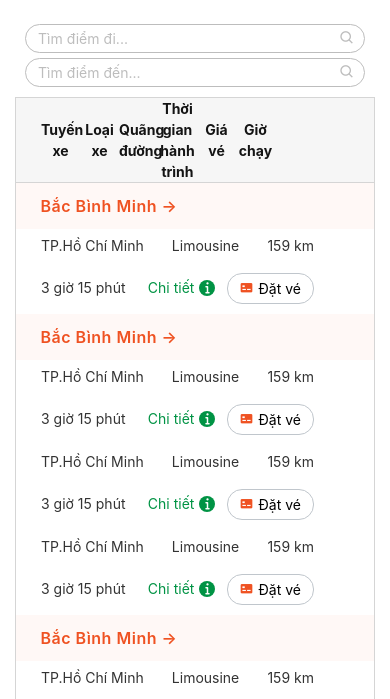
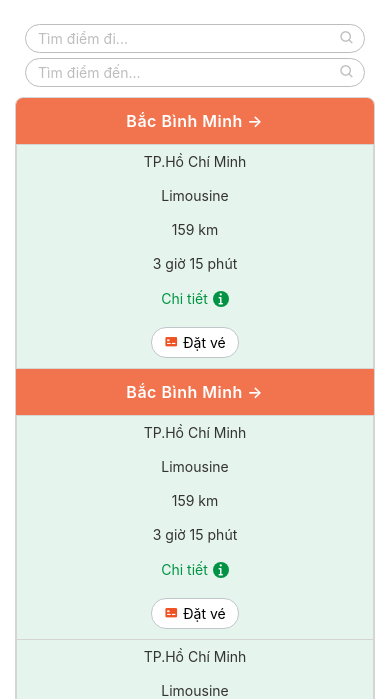
Before and after one commit to HuyNguyen54599/futa-bus-website, a website: page public/views/schedule.html in a window 390 px wide. Shown: the part 136-835 px from the top of the page. Drawn offline with nearby package versions, Linux system fonts and the light colour scheme; files whose address does not match are found by name; a web font is replaced by a local one.

Commit message:
schedule responsive

```diff
--- a/sass/block/schedule/_schedule.scss
+++ b/sass/block/schedule/_schedule.scss
@@ -42,8 +42,8 @@
         border-radius: 0 0 8px 8px;
     }
     &-item {
-        &-head-responsive {
-            display: none !important;
+        &-head-responsive:not(:nth-child(999)) {
+            display: none;
             width: 100%;
             color: $text-content-color;
             font-weight: 700;
@@ -68,6 +68,7 @@
             padding: 1.5rem 0;
         }
         &-data {
+            width: calc(100% / 7);
             font-size: 1.4rem;
             color: $text-table-color;
             &:nth-child(1),
@@ -80,8 +81,9 @@
         }
         &-d-timestart {
             color: $secondary-light-color;
-            @include flexBox(flex, center);
+            @include flexBox(flex, center, center);
             column-gap: 0.5rem;
+            cursor: pointer;
             & i {
                 display: grid;
                 place-content: center;
@@ -99,6 +101,7 @@
             border-radius: 1.5rem;
             background-color: white;
             padding: 0.6rem 1.2rem;
+            margin-left: auto;
             i {
                 color: $primary-color;
                 transition: all 0.3s ease;
@@ -113,4 +116,90 @@
             }
         }
     }
+    @include maxWidth(767.8px) {
+        &-head:not(:nth-child(999)) {
+            display: none;
+        }
+        &-body {
+            border-top: 1px solid $border-table-color;
+            border-radius: 8px;
+        }
+        &-item {
+            display: flex !important;
+            align-items: stretch;
+            justify-content: flex-start;
+            &-head-responsive:not(:nth-child(999)) {
+                display: block;
+                width: 40%;
+                padding-right: 0;
+                border-bottom: 1px solid $border-table-color;
+                th {
+                    text-align: left;
+                    line-height: 1;
+                    &:not(:first-child) {
+                        padding: 1rem 0;
+                    }
+                }
+            }
+            &-t-route {
+                padding: 3rem 0;
+                width: 85%;
+                border-bottom: 1px solid $border-table-color;
+            }
+            &-t-cost {
+                transform: translateY(0.5rem);
+            }
+            &-t-timestart {
+                transform: translateY(1.4rem);
+            }
+            &-body:not(:nth-child(999)) {
+                width: 60%;
+                padding: 0;
+                display: flex;
+                flex-direction: column;
+            }
+            &-primary:not(:nth-child(999)) {
+                padding: 0;
+                display: grid;
+                place-content: center;
+            }
+            &-start {
+                color: white;
+            }
+            &-datarow:not(:nth-child(999)) {
+                display: flex;
+                flex-direction: column;
+                width: 100%;
+                background-color: rgba($primary-color, 0.8);
+                padding: 0;
+                &:not(:first-child) {
+                    background-color: rgba($secondary-light-color, 0.1);
+                    border: 1px solid $border-table-color;
+                    &:not(:last-child) {
+                        border-bottom: none;
+                    }
+                }
+            }
+            &-data:not(:nth-child(999)) {
+                width: 100%;
+                background-color: transparent;
+            }
+            &-button:not(:nth-child(999)) {
+                margin: 0 auto;
+            }
+            &-d-cost {
+                display: none;
+            }
+        }
+    }
+    @include maxWidth(479.8px) {
+        &-item {
+            &-head-responsive:not(:nth-child(999)) {
+                display: none;
+            }
+            &-body:not(:nth-child(999)) {
+                width: 100%;
+            }
+        }
+    }
 }
```
Also changed, not shown: public/styles/schedule.css.
